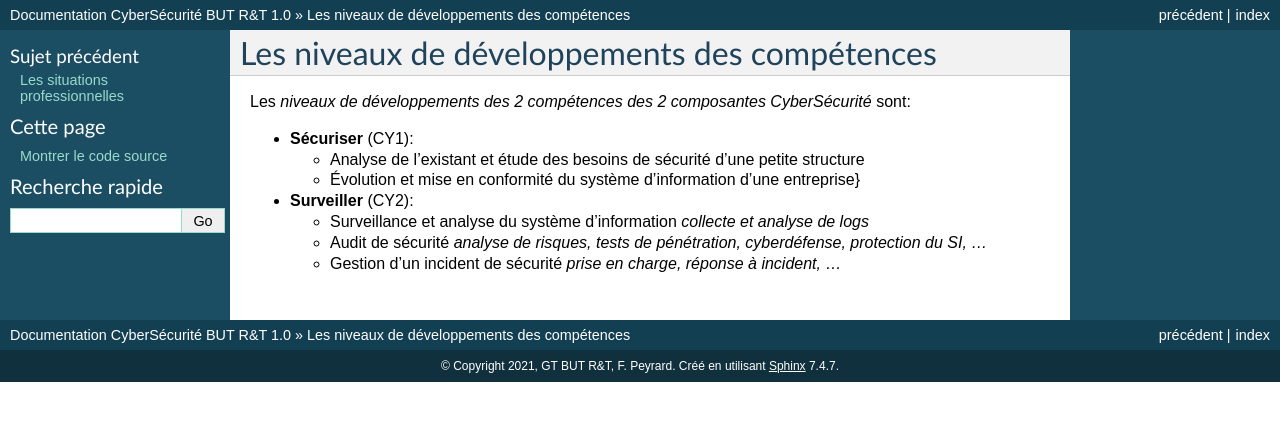
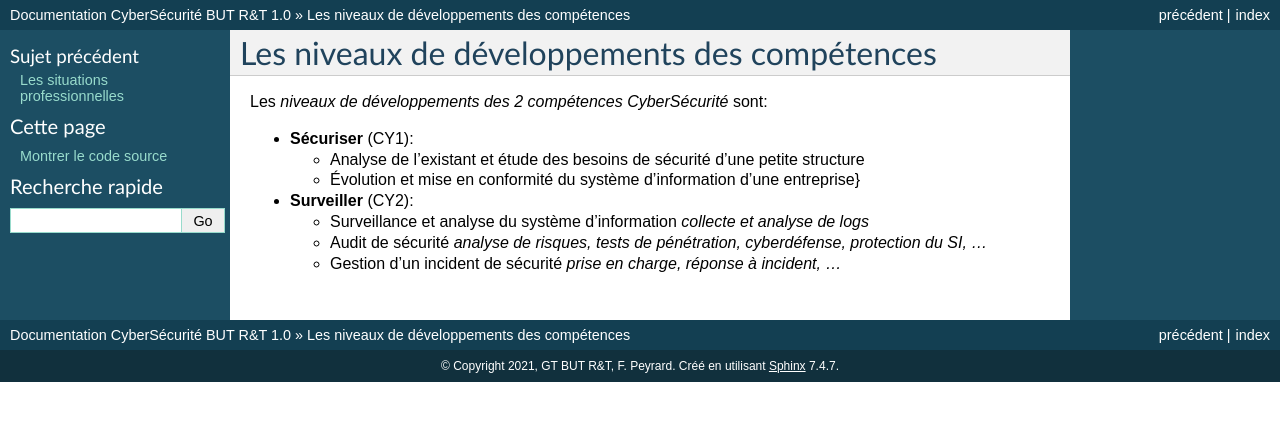
Before and after one commit to FPeyrard/CyberSecurite_BUT_RT, a Sphinx documentation site: the page built from docs/source/referentielcompetences/niv_dev_competences.rst, in a window 1280 px wide. Shown: the top 421 px of the page. Built offline with Sphinx 7.4.7, drawn with Linux system fonts in a browser that asks for light colours.

Commit message:
Update niv_dev_competences.rst

```diff
--- a/docs/source/referentielcompetences/niv_dev_competences.rst
+++ b/docs/source/referentielcompetences/niv_dev_competences.rst
@@ -5,7 +5,7 @@ Les niveaux de développements des compétences
 .. meta::
    :description lang=fr: Les niveaux de développements des compétences de la CyberSécurité à BAC+2 / BAC+3
 
-Les *niveaux de développements des 2 compétences des 2 composantes CyberSécurité* sont:
+Les *niveaux de développements des 2 compétences CyberSécurité* sont:
 
 .. csv-table:: Niveaux de compétences
         :header: "CY1", "CY2"
```
